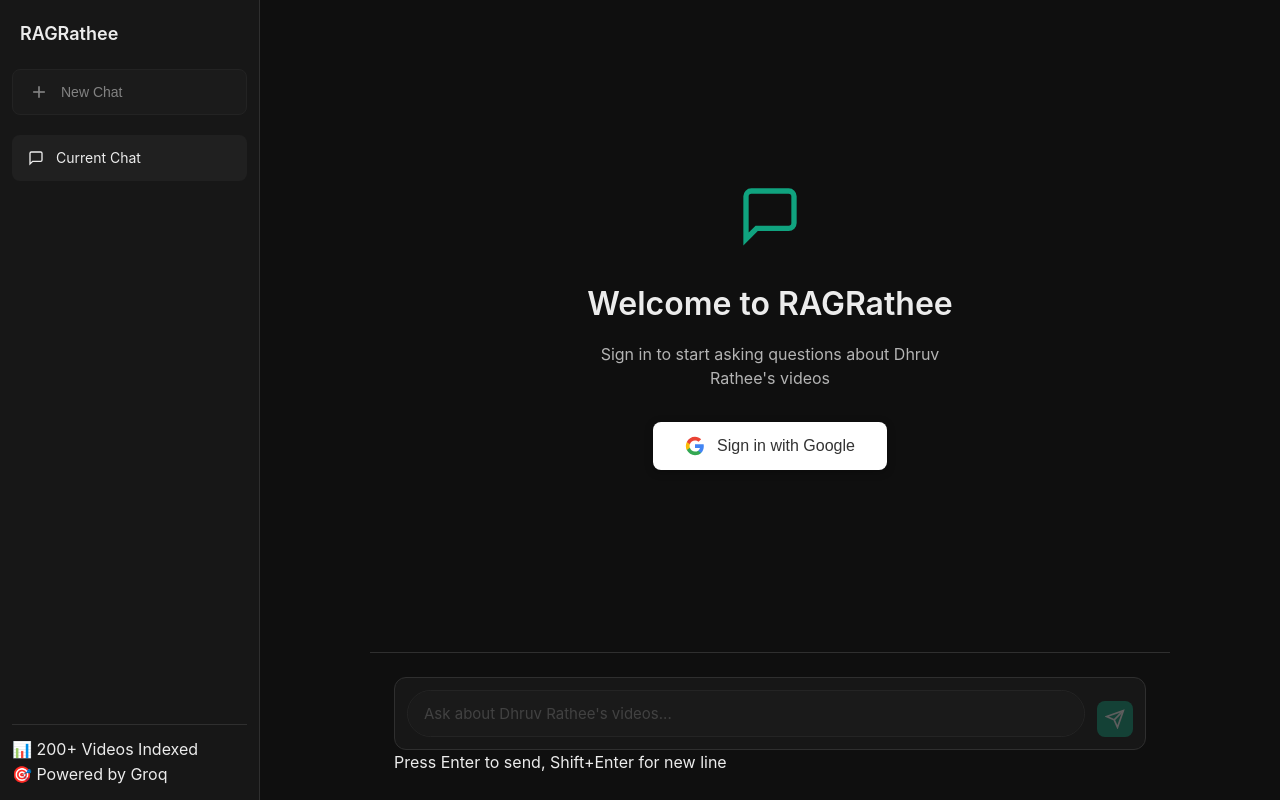
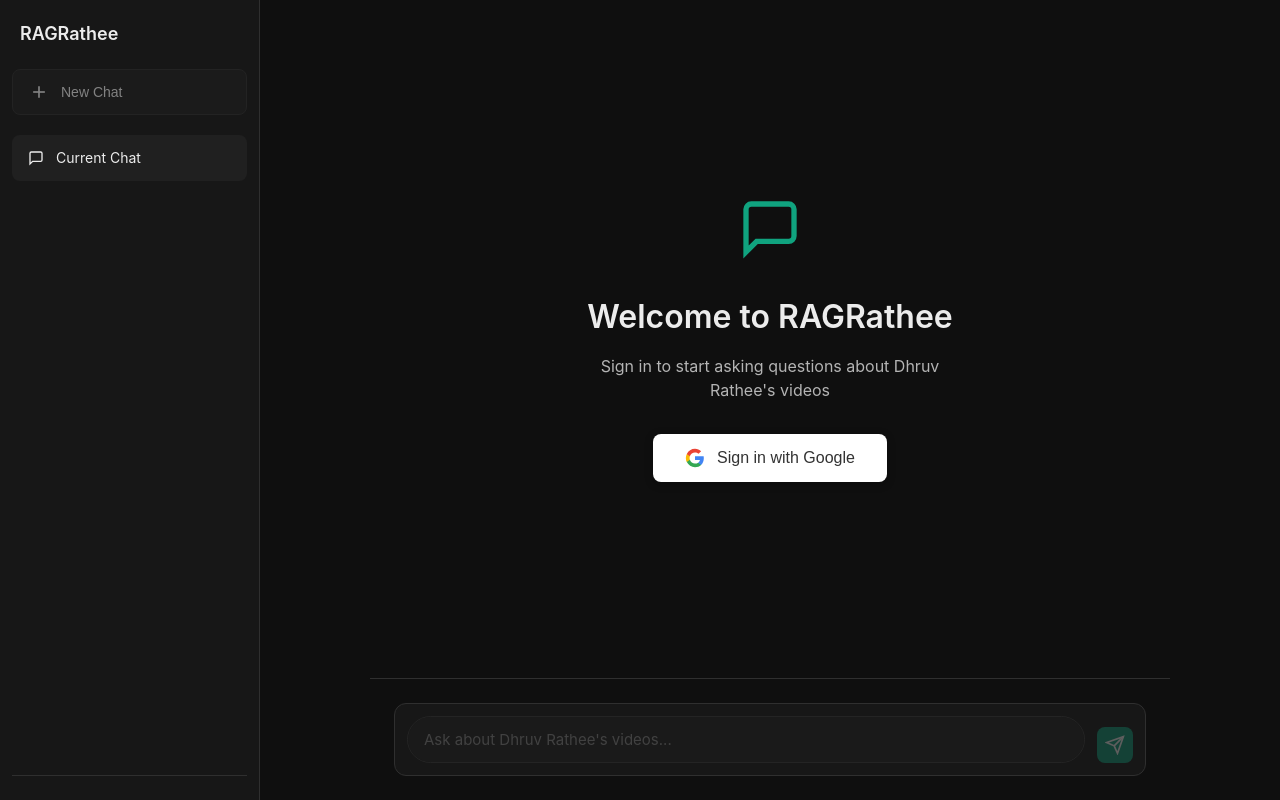
Before and after one commit to Harshalnikumbh/RAG-Rathee, a Flask app: page / in a window 1280 px wide. Run offline with Flask 3, Linux system fonts and the light colour scheme; data that the repository does not hold is empty; parts of the project's set-up code (start-up, migrations or seed data) failed here and were passed over.

Commit message:
Removed Unwanted Features

```diff
--- a/templates/index.html
+++ b/templates/index.html
@@ -32,8 +32,7 @@
 
             <div class="sidebar-footer">
                 <div class="stats">
-                    <p>📊 <span id="totalVideos">200+</span> Videos Indexed</p>
-                    <p>🎯 Powered by Groq</p>
+
                 </div>
             </div>
         </aside>
@@ -98,9 +97,6 @@
                                 <polygon points="22 2 15 22 11 13 2 9 22 2"></polygon>
                             </svg>
                         </button>
-                    </div>
-                    <p class="input-hint">Press Enter to send, Shift+Enter for new line</p>
-                </div>
             </div>
         </main>
     </div>
```
